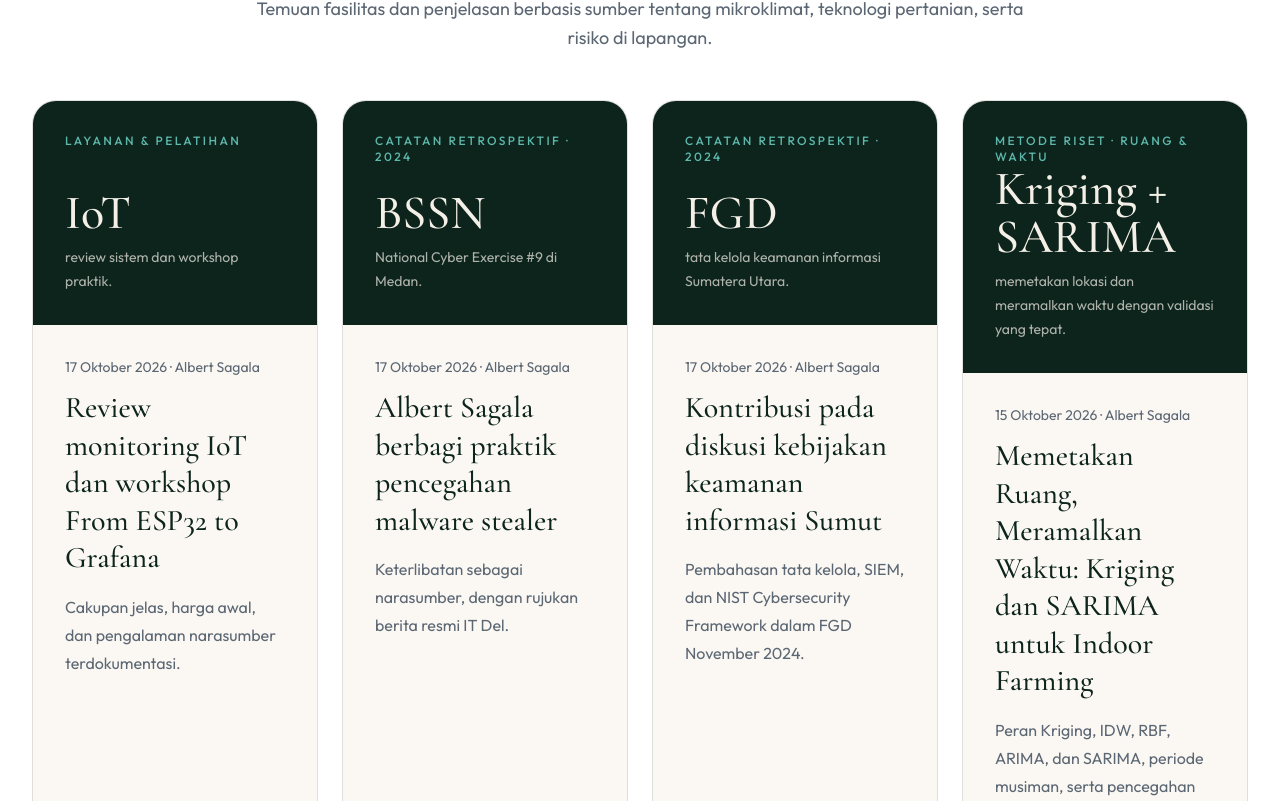
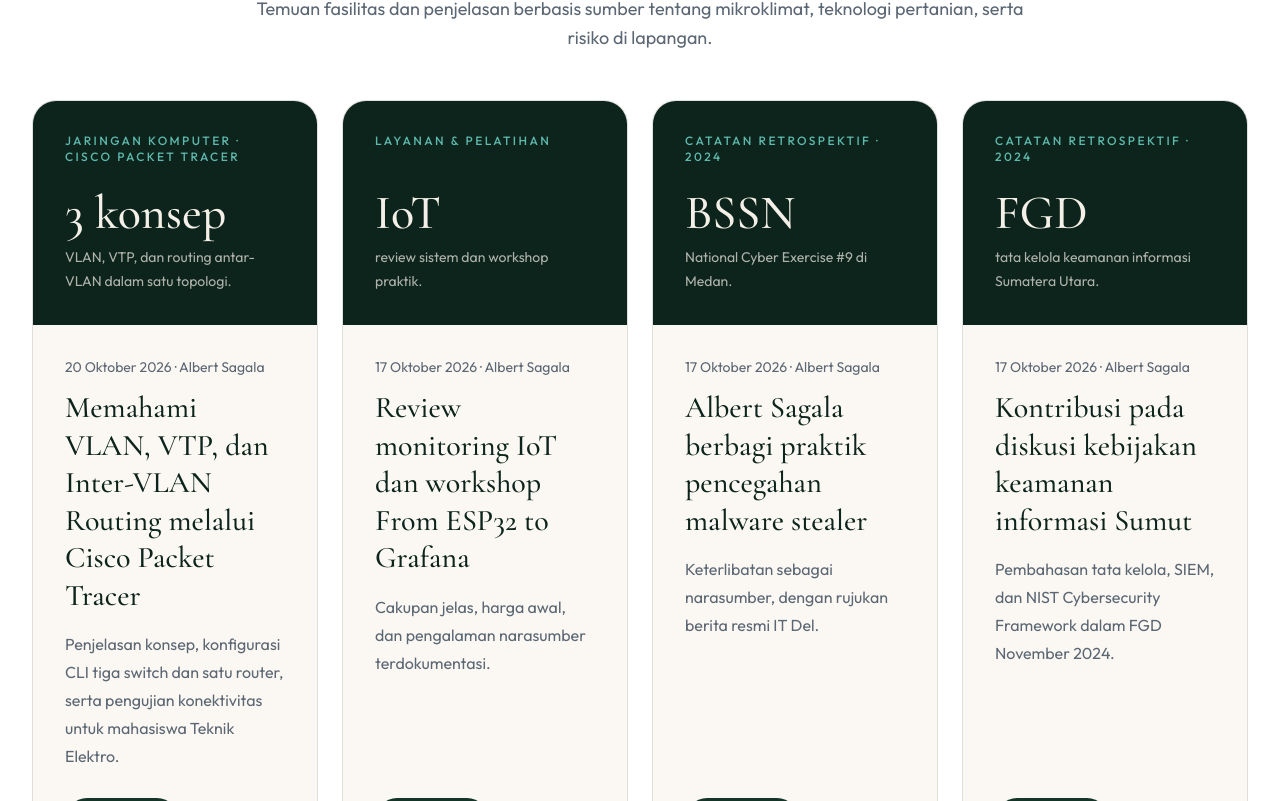
Before and after one commit to albertsagala/tobafarm, a Next.js app: page /id in a window 1280 px wide. Shown: the part 8599-9400 px from the top of the page. Built offline with nearby package versions, Linux system fonts and the light colour scheme; no server answers.

Commit message:
Feature networking practical article on Indonesian homepage

```diff
--- a/src/components/Articles.tsx
+++ b/src/components/Articles.tsx
@@ -3,6 +3,8 @@
 import { SectionHeading } from "@/components/SectionHeading";
 
 const articles = [
+  { category: "Jaringan komputer · Cisco Packet Tracer", metric: "3 konsep", metricNote: "VLAN, VTP, dan routing antar-VLAN dalam satu topologi.", date: "20 Oktober 2026", title: "Memahami VLAN, VTP, dan Inter-VLAN Routing melalui Cisco Packet Tracer", summary: "Penjelasan konsep, konfigurasi CLI tiga switch dan satu router, serta pengujian konektivitas untuk mahasiswa Teknik Elektro.", href: "/id/artikel/vtp-vlan-inter-vlan-routing/" },
+
   {category: "Layanan & Pelatihan", metric: "IoT", metricNote: "review sistem dan workshop praktik.", date: "17 Oktober 2026", title: "Review monitoring IoT dan workshop From ESP32 to Grafana", summary: "Cakupan jelas, harga awal, dan pengalaman narasumber terdokumentasi.", href: "/id/layanan/"},
   {category: "Catatan retrospektif · 2024", metric: "BSSN", metricNote: "National Cyber Exercise #9 di Medan.", date: "17 Oktober 2026", title: "Albert Sagala berbagi praktik pencegahan malware stealer", summary: "Keterlibatan sebagai narasumber, dengan rujukan berita resmi IT Del.", href: "/id/kegiatan/bssn-national-cyber-exercise/"},
   {category: "Catatan retrospektif · 2024", metric: "FGD", metricNote: "tata kelola keamanan informasi Sumatera Utara.", date: "17 Oktober 2026", title: "Kontribusi pada diskusi kebijakan keamanan informasi Sumut", summary: "Pembahasan tata kelola, SIEM, dan NIST Cybersecurity Framework dalam FGD November 2024.", href: "/id/kegiatan/tata-kelola-keamanan-informasi-sumut/"},
```
